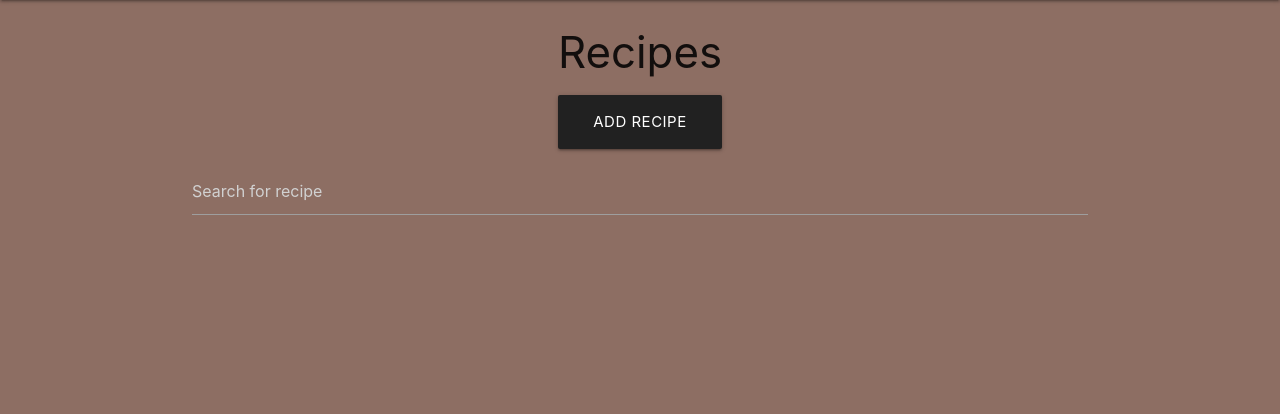
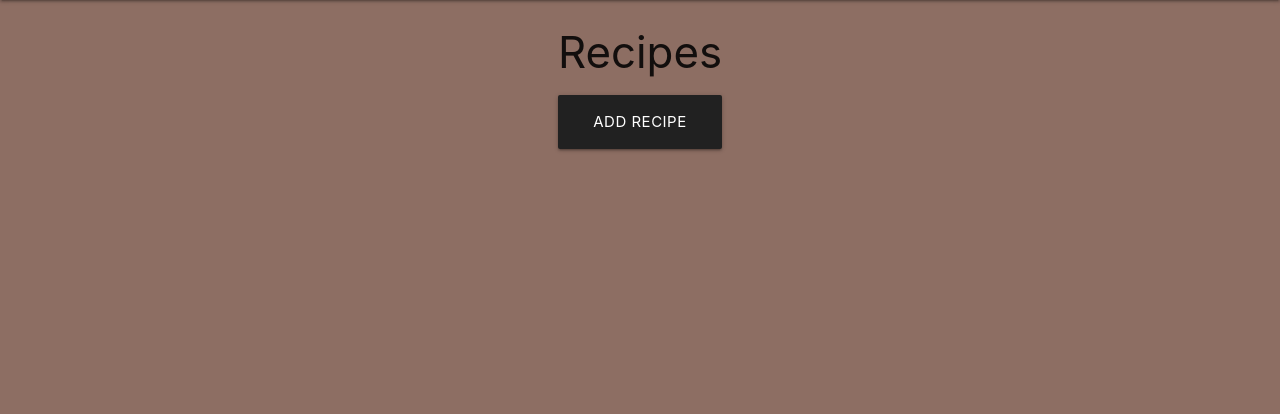
Before and after one commit to A-Gr33n/Milestone-Project-3, a Flask app: page /recipes in a window 1280 px wide. Shown: the part 64-478 px from the top of the page. Run offline with Flask 3, Linux system fonts and the light colour scheme; data that the repository does not hold is empty.

Commit message:
removed search bar from recipe.html

```diff
--- a/taskmanager/routes.py
+++ b/taskmanager/routes.py
@@ -10,11 +10,6 @@ def home():
 def recipes():
     recipes = list(Recipe.query.order_by(Recipe.recipe_name).all())
     return render_template("recipes.html", recipes=recipes)
-
-@app.route("/search", methods=["GET"])
-def search_recipes():
-    query = request.args.get("query")
-
 
 @app.route("/add_recipe", methods=["GET", "POST"])
 def add_recipe():
--- a/taskmanager/templates/add_recipe.html
+++ b/taskmanager/templates/add_recipe.html
@@ -1,4 +1,4 @@
-{% extends "index.html" %}
+{% extends "base.html" %}
 {% block content %}
 
 <h3 class="center-align">Add New Recipe</h3>
--- a/taskmanager/templates/edit_recipe.html
+++ b/taskmanager/templates/edit_recipe.html
@@ -1,4 +1,4 @@
-{% extends "index.html" %}
+{% extends "base.html" %}
 {% block content %}
 
 <h3 class="center-align">Edit Recipe</h3>
--- a/taskmanager/templates/main.html
+++ b/taskmanager/templates/main.html
@@ -1,4 +1,4 @@
-{% extends "index.html" %}
+{% extends "base.html" %}
 {% block content %}
 
 <h3 class="center-align">Cookbook Recipes</h3>
--- a/taskmanager/templates/recipes.html
+++ b/taskmanager/templates/recipes.html
@@ -1,4 +1,4 @@
-{% extends "index.html" %}
+{% extends "base.html" %}
 {% block content %}
 
 <h3 class="center-align ">Recipes</h3>
@@ -11,12 +11,7 @@
   </div>
 </div>
 
-<form>
-  <div class="input-field">
-    <input id="search" type="search" placeholder="Search for recipe" required>
-    <label class="label-icon" for="search"><i class="material-icons"></i></label>
-    </div>
-</form>
+
   <main class="container">
 
 
```
Also changed, not shown: taskmanager/static/js/script.js (+2 -6 lines), taskmanager/templates/base.html (renamed from taskmanager/templates/index.html).
